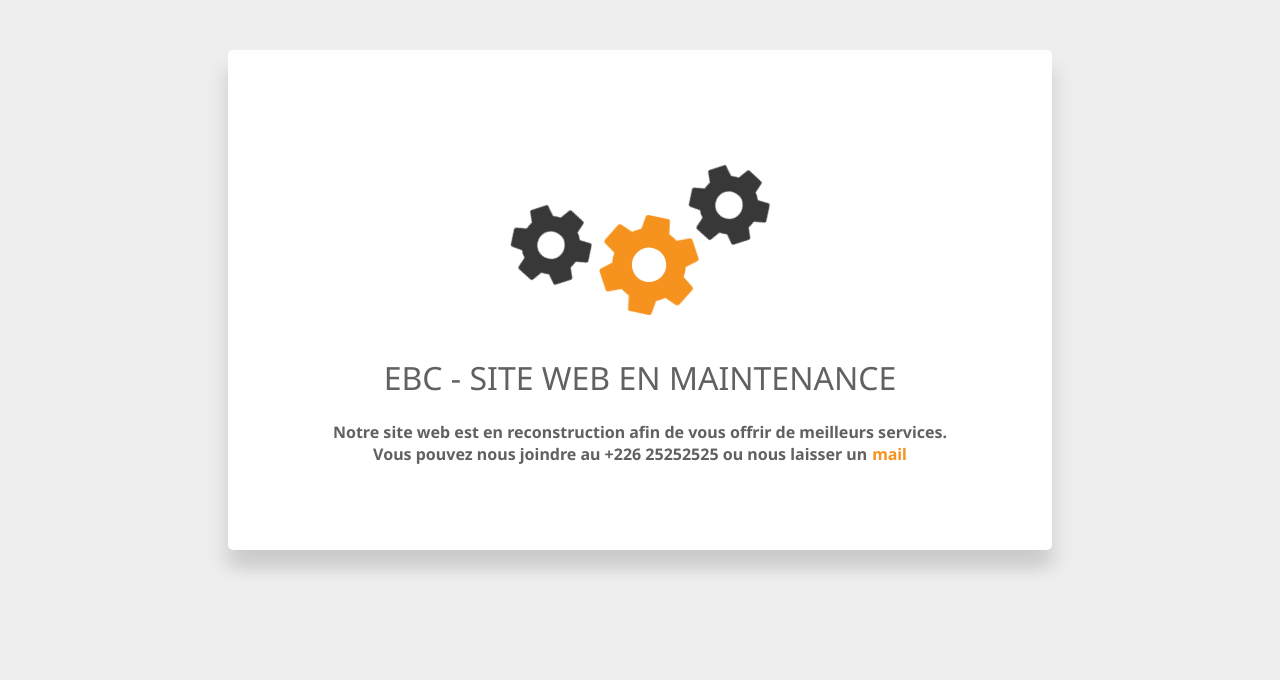
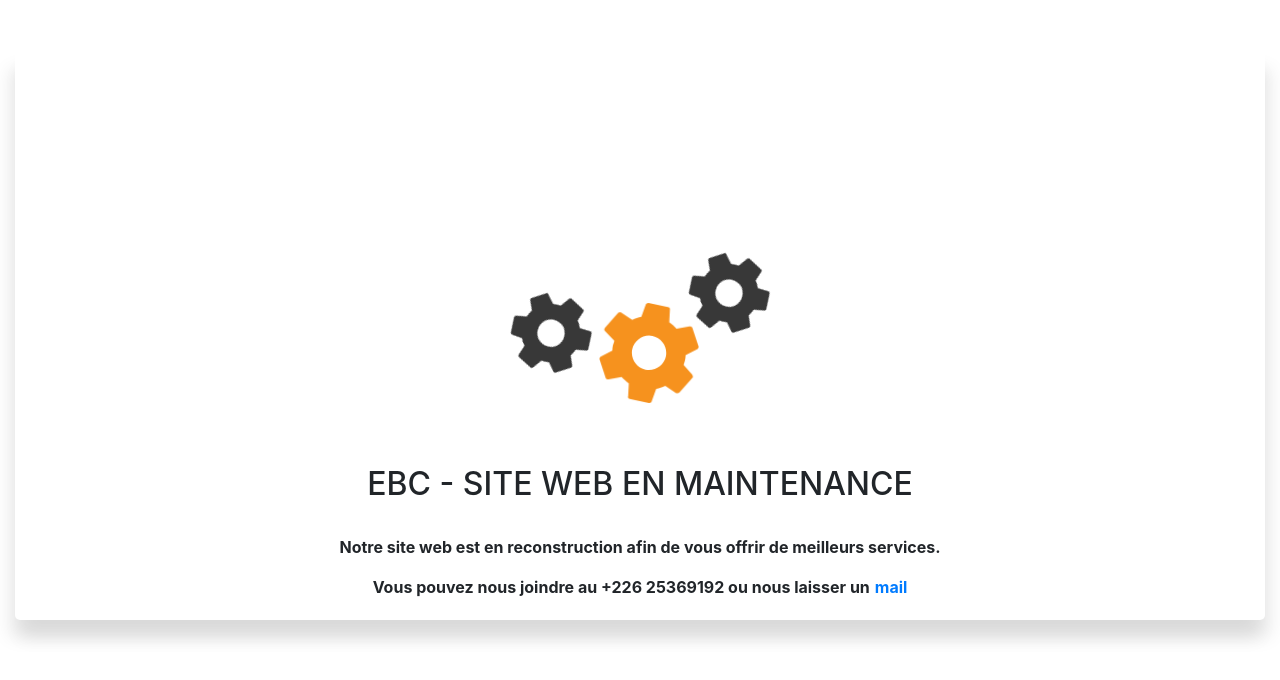
Before and after one commit to sidiki123/ebc-burkina, a plain HTML site: page index.html in a window 1280 px wide. Drawn offline with nearby package versions, Linux system fonts and the light colour scheme.

Commit message:
change text

```diff
--- a/index.html
+++ b/index.html
@@ -6,18 +6,19 @@
     <title>EBC | Accueil</title>
     <link href="https://fonts.googleapis.com/css?family=Noto+Sans:400,700" rel="stylesheet">
     <link rel="stylesheet" href="./style.css">
+    <link rel="stylesheet" href="https://cdn.jsdelivr.net/npm/bootstrap@4.6.0/dist/css/bootstrap.min.css">
 </head>
 <body>
-    <div class="container">
+    <div class="container col-xl-12 col-md-12 col-sm-12">
         <div class="box">
          <div class="animation">
           <div class="one spin-one"></div>
           <div class="two spin-two"></div>
           <div class="three spin-one"></div>
          </div>
-       <h1>EBC - Site web en maintenance</h1> <br>
+       <h1 style="font-size: 2rem;">EBC - Site web en maintenance</h1> <br>
        <p>Notre site web est en reconstruction afin de vous offrir de meilleurs services.</p>
-       <p>Vous pouvez nous joindre au +226 25252525 ou nous laisser un<a href="mailto:info@ebc-burkina.com" target="_blank">mail</a></p>
+       <p>Vous pouvez nous joindre au +226 25369192 ou nous laisser un<a href="mailto:info@ebc-burkina.com" target="_blank">mail</a></p>
        </div>
      </div>
 </body>
--- a/style.css
+++ b/style.css
@@ -6,7 +6,7 @@ body {
 
 .container {
   margin: auto;
-  max-width: 1024px;
+  /* max-width: 1024px; */
   width: 100%;
   height: 100%;
   text-align: center;
@@ -15,12 +15,10 @@ body {
 
 .box {
   width: auto ;
-  height: 500px;
   background: #fff;
   margin-top:50px;
-  margin-left: 100px;
-  margin-right: 100px;
   border-radius:5px;
+  padding:5px;
   box-shadow: 6px 18px 18px rgba(0, 0, 0, 0.08), -6px 18px 18px rgba(0, 0, 0, 0.08);
 }
 
@@ -31,7 +29,7 @@ body {
 }
 
 h1{
-  font-size:32px;
+  font-size:26px;
   font-weight:400;
   text-transform:uppercase;
   margin:0;
```
